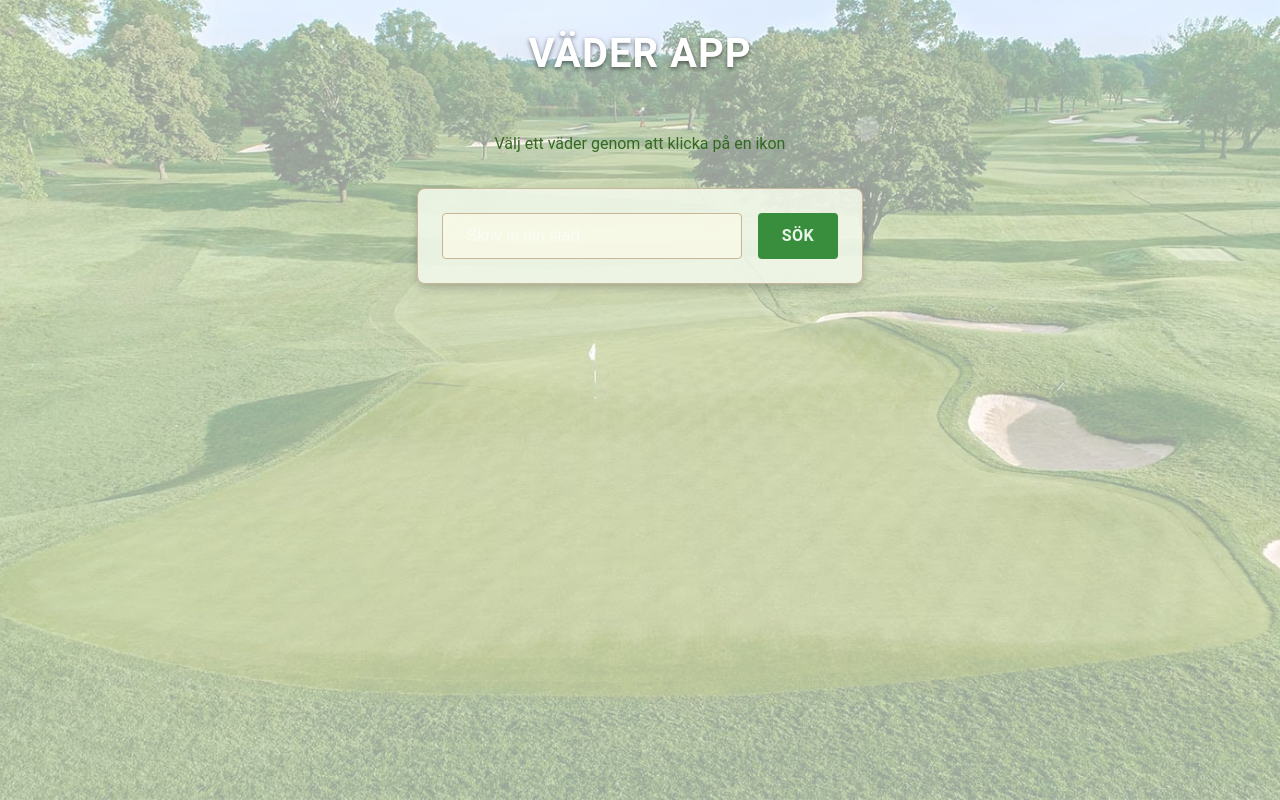
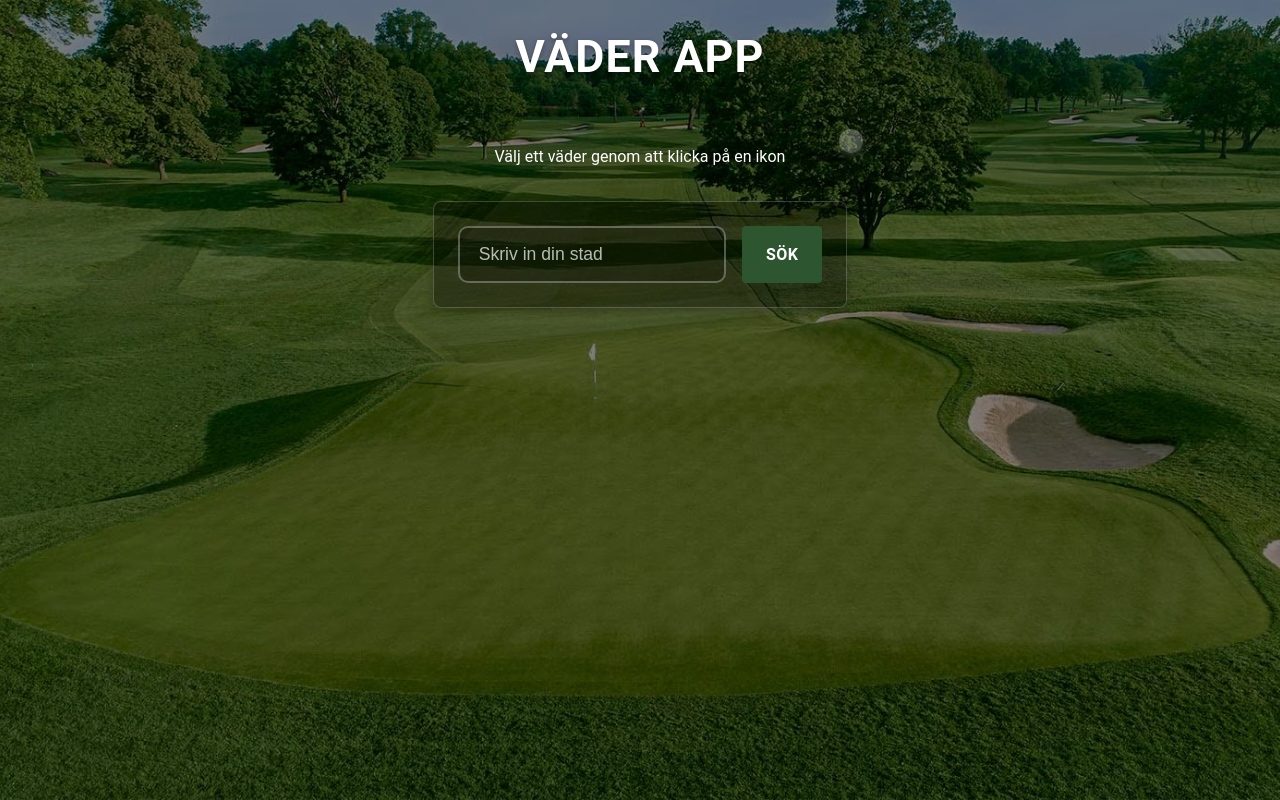
Before and after one commit to JonasB81/weather-app, a React (Vite) app: page / in a window 1280 px wide. Built offline with nearby package versions, Linux system fonts and the light colour scheme.

Commit message:
style: improve accessibility and contrast - Update text colors, darken backgrounds, increase font sizes

```diff
--- a/src/App.css
+++ b/src/App.css
@@ -1,24 +1,24 @@
 /* Modern Weather App Styles */
 :root {
-  --primary-color: #388e3c; /* Golf green */
+  --primary-color: #2c5530; /* Darker green for better contrast */
   --secondary-color: #6d4c41; /* Brown */
   --background-color: #e8f5e9; /* Light green */
-  --text-color: #2e7d32; /* Dark green */
-  --card-background: rgba(241, 248, 233, 0.9); /* Very light green semi-transparent */
+  --text-color: #ffffff; /* Changed to white */
+  --card-background: rgba(255, 255, 255, 0.95); /* More opaque white background */
   --border-color: #c8b69b; /* Sand border */
-  --input-background: rgba(249, 251, 231, 0.8); /* Pale green semi-transparent */
-  --input-text: #33691e; /* Deep green */
+  --input-background: rgba(255, 255, 255, 0.95); /* More opaque white */
+  --input-text: #ffffff; /* Changed to white */
   --error-color: #b71c1c;
   --success-color: #43a047;
   --hover-color: #4caf50; /* Medium green */
-  --shadow-color: rgba(0, 0, 0, 0.1);
+  --shadow-color: rgba(0, 0, 0, 0.2);
   --transition-speed: 0.3s;
-  --text-primary: #33691e;
-  --text-secondary: #6d4c41;
+  --text-primary: #ffffff; /* Changed to white */
+  --text-secondary: #ffffff; /* Changed to white */
   --shadow: 0 4px 8px rgba(0, 0, 0, 0.2);
-  --gradient-sunny: linear-gradient(135deg, #a8e063 0%, #56ab2f 100%); /* Golf fairway */
-  --gradient-cloudy: linear-gradient(135deg, #cfd9df 0%, #e2ebf0 100%); /* Overcast sky */
-  --input-border: #c8b69b;
+  --gradient-sunny: linear-gradient(135deg, #a8e063 0%, #56ab2f 100%);
+  --gradient-cloudy: linear-gradient(135deg, #cfd9df 0%, #e2ebf0 100%);
+  --input-border: #ffffff; /* Changed to white */
 }
 
 /* Remove Dark mode variables */
@@ -33,7 +33,7 @@ body {
   font-family: 'Roboto', sans-serif;
   -webkit-font-smoothing: antialiased;
   -moz-osx-font-smoothing: grayscale;
-  background: linear-gradient(rgba(255, 255, 255, 0.6), rgba(255, 255, 255, 0.6)), url('/img/golfcourse.avif') no-repeat center center fixed;
+  background: linear-gradient(rgba(0, 0, 0, 0.5), rgba(0, 0, 0, 0.5)), url('/img/golfcourse.avif') no-repeat center center fixed;
   background-size: cover;
   color: var(--text-color);
   min-height: 100vh;
@@ -134,7 +134,7 @@ h1 {
   max-width: 600px;
   margin: 0 auto;
   transition: transform 0.3s ease;
-  color: var(--text-primary);
+  color: #ffffff; /* Changed to white */
   position: relative;
 }
 
@@ -167,9 +167,9 @@ h1 {
   justify-content: center;
   flex-wrap: wrap;
   padding: 1.5em;
-  background: var(--card-background); /* Use semi-transparent card background */
-  border-radius: 8px; /* Slightly smaller border radius */
-  border: 1px solid var(--border-color); /* Subtle border */
+  background: rgba(0, 0, 0, 0.3); /* Darker background */
+  border-radius: 8px;
+  border: 1px solid rgba(255, 255, 255, 0.2); /* Lighter border */
   box-shadow: var(--shadow);
   position: relative;
 }
@@ -180,35 +180,31 @@ h1 {
 }
 
 .search-container input {
-  padding: 0.8em 1.5em;
-  border: 1px solid var(--input-border); /* Subtle input border */
-  border-radius: 4px; /* Smaller border radius */
-  font-size: 1em;
-  width: 300px;
+  padding: 1rem 1.2rem;
+  border: 2px solid rgba(255, 255, 255, 0.3);
+  border-radius: 10px;
+  font-size: 1.1rem;
+  background: rgba(0, 0, 0, 0.2);
+  color: #ffffff;
   transition: all 0.3s ease;
-  background: var(--input-background); /* Semi-transparent input background */
-  color: var(--input-text);
 }
 
-.search-container input:focus {
-  outline: none;
-  border-color: var(--primary-color); /* Highlight with primary color */
-  box-shadow: 0 0 0 3px rgba(140, 185, 179, 0.3); /* Use primary color with transparency */
+.search-container input::placeholder {
+  color: rgba(255, 255, 255, 0.7);
 }
 
 .search-container button {
   padding: 0.8em 1.5em;
   background: var(--primary-color);
-  color: var(--background-color); /* Dark text on primary background */
-  border: none; /* Remove border */
-  border-radius: 4px; /* Smaller border radius */
+  color: #ffffff; /* Changed to white */
+  border: none;
+  border-radius: 4px;
   cursor: pointer;
   font-size: 1em;
   font-weight: 600;
   transition: all 0.3s ease;
   text-transform: uppercase;
   letter-spacing: 0.5px;
-  position: relative;
 }
 
 .search-container button:hover {
@@ -232,14 +228,14 @@ h1 {
 
 .weather-info p {
   margin: 0.8em 0;
-  color: var(--text-secondary);
+  color: #ffffff; /* Changed to white */
   font-size: 1.1em;
   line-height: 1.6;
 }
 
 .weather-info p:first-child {
-  color: var(--primary-color);
-  font-size: 1.8em; /* Slightly larger for emphasis */
+  color: #ffffff; /* Changed to white */
+  font-size: 1.8em;
   font-weight: 600;
   margin-bottom: 1em;
 }
@@ -318,29 +314,31 @@ h1 {
 }
 
 .weather-content {
-  background: rgba(44, 85, 48, 0.9);
+  background: rgba(44, 85, 48, 0.98); /* More opaque and darker background */
   border-radius: 20px;
   padding: 3rem;
   max-width: 500px;
   width: 100%;
-  box-shadow: 0 10px 30px rgba(0, 0, 0, 0.2);
+  box-shadow: 0 10px 30px rgba(0, 0, 0, 0.4);
 }
 
 h1 {
   color: #ffffff;
-  font-size: 2.5rem;
-  font-weight: 600;
+  font-size: 2.8rem; /* Increased from 2.5rem */
+  font-weight: 700; /* Increased from 600 */
   text-align: center;
-  margin: 0 0 1rem 0;
+  margin: 0 0 1.5rem 0;
   letter-spacing: 1px;
+  text-shadow: 0 2px 4px rgba(0, 0, 0, 0.3);
 }
 
 .weather-message {
   color: #ffffff;
-  font-size: 1.1rem;
+  font-size: 1.2rem; /* Increased from 1.1rem */
   text-align: center;
   margin: 0 0 2rem 0;
-  opacity: 0.9;
+  opacity: 1; /* Increased from 0.9 */
+  font-weight: 500;
 }
 
 .search-container {
@@ -351,17 +349,18 @@ h1 {
 
 input {
   flex: 1;
-  padding: 0.8rem 1.2rem;
-  border: 2px solid rgba(255, 255, 255, 0.2);
+  padding: 1rem 1.2rem; /* Increased padding */
+  border: 2px solid rgba(255, 255, 255, 0.3);
   border-radius: 10px;
-  font-size: 1rem;
-  background: rgba(255, 255, 255, 0.1);
+  font-size: 1.1rem; /* Increased from 1rem */
+  background: rgba(255, 255, 255, 0.15);
   color: #ffffff;
   transition: all 0.3s ease;
 }
 
 input::placeholder {
-  color: rgba(255, 255, 255, 0.6);
+  color: rgba(255, 255, 255, 0.8); /* Increased opacity */
+  font-size: 1.1rem; /* Increased from default */
 }
 
 input:focus {
@@ -388,16 +387,17 @@ button:hover {
 }
 
 .weather-info {
-  background: rgba(255, 255, 255, 0.1);
+  background: rgba(0, 0, 0, 0.3); /* Darker background for weather info */
   border-radius: 15px;
   padding: 2rem;
 }
 
 .weather-info h2 {
   color: #ffffff;
-  font-size: 1.8rem;
+  font-size: 2rem; /* Increased from 1.8rem */
   margin: 0 0 1.5rem 0;
   text-align: center;
+  font-weight: 700;
 }
 
 .weather-grid {
@@ -407,7 +407,7 @@ button:hover {
 }
 
 .weather-item {
-  background: rgba(255, 255, 255, 0.1);
+  background: rgba(0, 0, 0, 0.2); /* Darker background for weather items */
   padding: 1.2rem;
   border-radius: 12px;
   display: flex;
@@ -416,16 +416,17 @@ button:hover {
 }
 
 .label {
-  color: rgba(255, 255, 255, 0.7);
-  font-size: 0.9rem;
+  color: rgba(255, 255, 255, 0.9); /* Increased from 0.7 */
+  font-size: 1rem; /* Increased from 0.9rem */
   text-transform: uppercase;
   letter-spacing: 0.5px;
+  font-weight: 600;
 }
 
 .value {
   color: #ffffff;
-  font-size: 1.3rem;
-  font-weight: 500;
+  font-size: 1.5rem; /* Increased from 1.3rem */
+  font-weight: 600;
 }
 
 /* Favorite Cities Styles */
@@ -443,7 +444,7 @@ button:hover {
 
 .favorite-btn {
   background: #ffbb33;
-  color: #2c5530;
+  color: #ffffff; /* Changed to white */
   border: none;
   padding: 0.5rem 1rem;
   border-radius: 8px;
@@ -461,7 +462,7 @@ button:hover {
 .favorites-section {
   margin-top: 2rem;
   padding: 1.5rem;
-  background: rgba(255, 255, 255, 0.1);
+  background: rgba(0, 0, 0, 0.3); /* Darker background for favorites section */
   border-radius: 15px;
 }
 
@@ -469,6 +470,8 @@ button:hover {
   color: #ffffff;
   margin: 0 0 1rem 0;
   text-align: center;
+  font-size: 1.4rem; /* Added explicit font size */
+  font-weight: 600;
 }
 
 .favorites-list {
@@ -481,20 +484,21 @@ button:hover {
   display: flex;
   justify-content: space-between;
   align-items: center;
-  background: rgba(255, 255, 255, 0.1);
+  background: rgba(0, 0, 0, 0.2); /* Darker background for favorite items */
   padding: 0.8rem 1.2rem;
   border-radius: 10px;
   transition: all 0.3s ease;
 }
 
 .favorite-item:hover {
-  background: rgba(255, 255, 255, 0.15);
+  background: rgba(0, 0, 0, 0.3); /* Slightly lighter on hover */
 }
 
 .favorite-city-name {
   color: #ffffff;
   cursor: pointer;
-  font-weight: 500;
+  font-weight: 600;
+  font-size: 1.1rem; /* Added explicit font size */
   flex: 1;
   transition: all 0.3s ease;
 }
```
